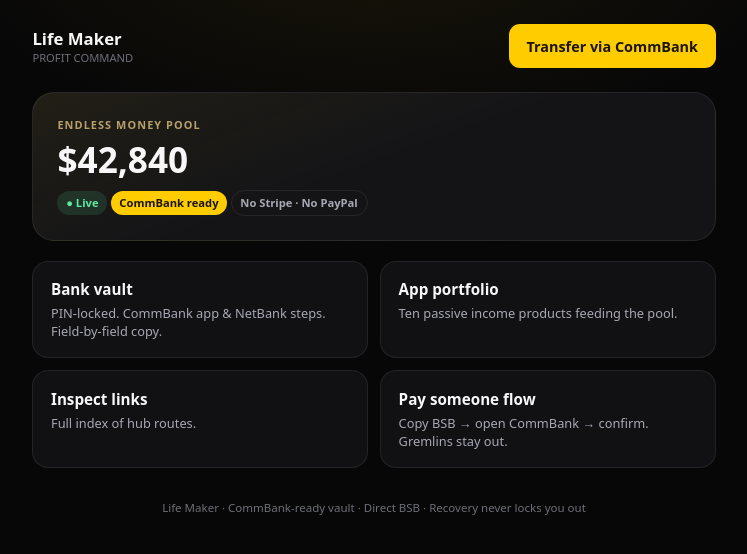
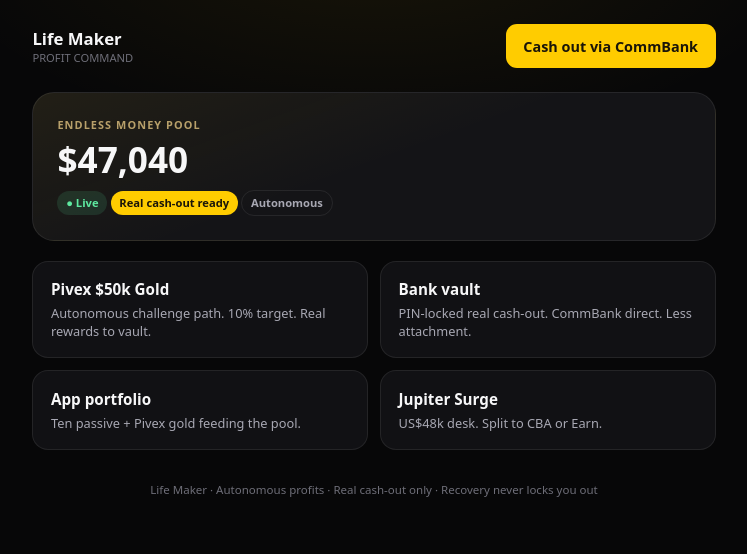
Before and after one commit to forevermore63/life-maker, a plain HTML site: page index.html in a window 1280 px wide. Shown: the whole page, without its empty margins (266-1013 px from the left). Drawn offline with Linux system fonts and the light colour scheme.

Commit message:
Integrate Pivex $50k gold path as autonomous engine with real cash-out tracking

```diff
--- a/index.html
+++ b/index.html
@@ -20,14 +20,14 @@ header{display:flex;align-items:center;justify-content:space-between;margin-bott
 footer{margin-top:2rem;font-size:.72rem;color:var(--faint);text-align:center}
 </style></head><body><div class="wrap">
 <header><div><h1 style="margin:0;font-size:1.05rem">Life Maker</h1><p style="margin:0;font-size:.7rem;color:var(--faint);text-transform:uppercase">Profit command</p></div>
-<a class="btn" href="/vault">Transfer via CommBank</a></header>
-<section class="hero"><div class="label">Endless money pool</div><p class="balance">$42,840</p>
-<span class="chip ok">● Live</span><span class="chip cba">CommBank ready</span><span class="chip">No Stripe · No PayPal</span></section>
+<a class="btn" href="/vault">Cash out via CommBank</a></header>
+<section class="hero"><div class="label">Endless money pool</div><p class="balance">$47,040</p>
+<span class="chip ok">● Live</span><span class="chip cba">Real cash-out ready</span><span class="chip">Autonomous</span></section>
 <div class="grid">
-<a class="card" href="/vault"><h2>Bank vault</h2><p>PIN-locked. CommBank app & NetBank steps. Field-by-field copy.</p></a>
-<a class="card" href="/portfolio"><h2>App portfolio</h2><p>Ten passive income products feeding the pool.</p></a>
-<a class="card" href="/links"><h2>Inspect links</h2><p>Full index of hub routes.</p></a>
-<a class="card" href="/vault"><h2>Pay someone flow</h2><p>Copy BSB → open CommBank → confirm. Gremlins stay out.</p></a>
+<a class="card" href="/pivex"><h2>Pivex $50k Gold</h2><p>Autonomous challenge path. 10% target. Real rewards to vault.</p></a>
+<a class="card" href="/vault"><h2>Bank vault</h2><p>PIN-locked real cash-out. CommBank direct. Less attachment.</p></a>
+<a class="card" href="/portfolio"><h2>App portfolio</h2><p>Ten passive + Pivex gold feeding the pool.</p></a>
+<a class="card" href="/jupiter"><h2>Jupiter Surge</h2><p>US$48k desk. Split to CBA or Earn.</p></a>
 </div>
-<footer>Life Maker · CommBank-ready vault · Direct BSB · Recovery never locks you out</footer>
+<footer>Life Maker · Autonomous profits · Real cash-out only · Recovery never locks you out</footer>
 </div></body></html>
```
Also changed, not shown: pivex.html (added, +30 -0 lines), portfolio.html (+1 -1 lines), 1 other file.
